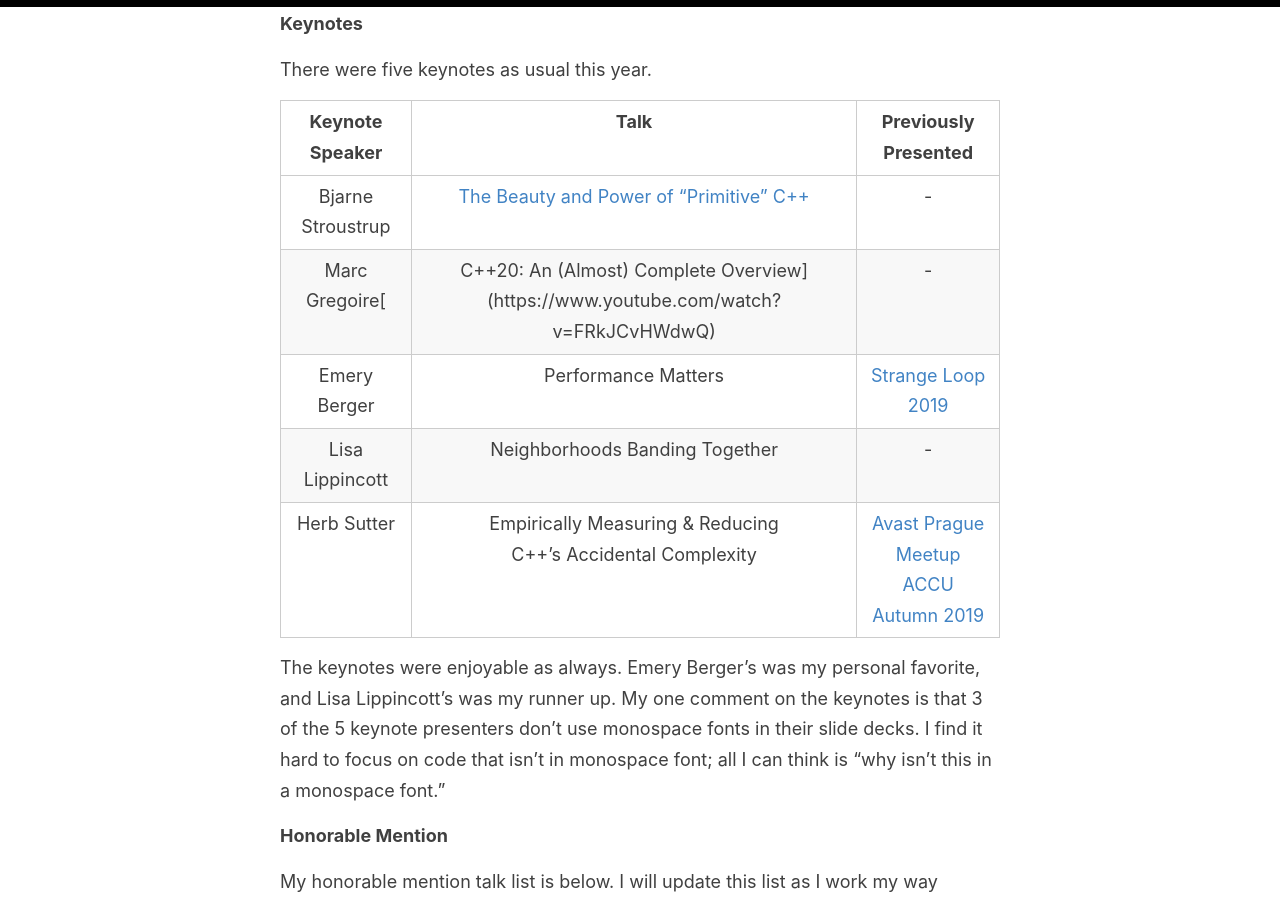
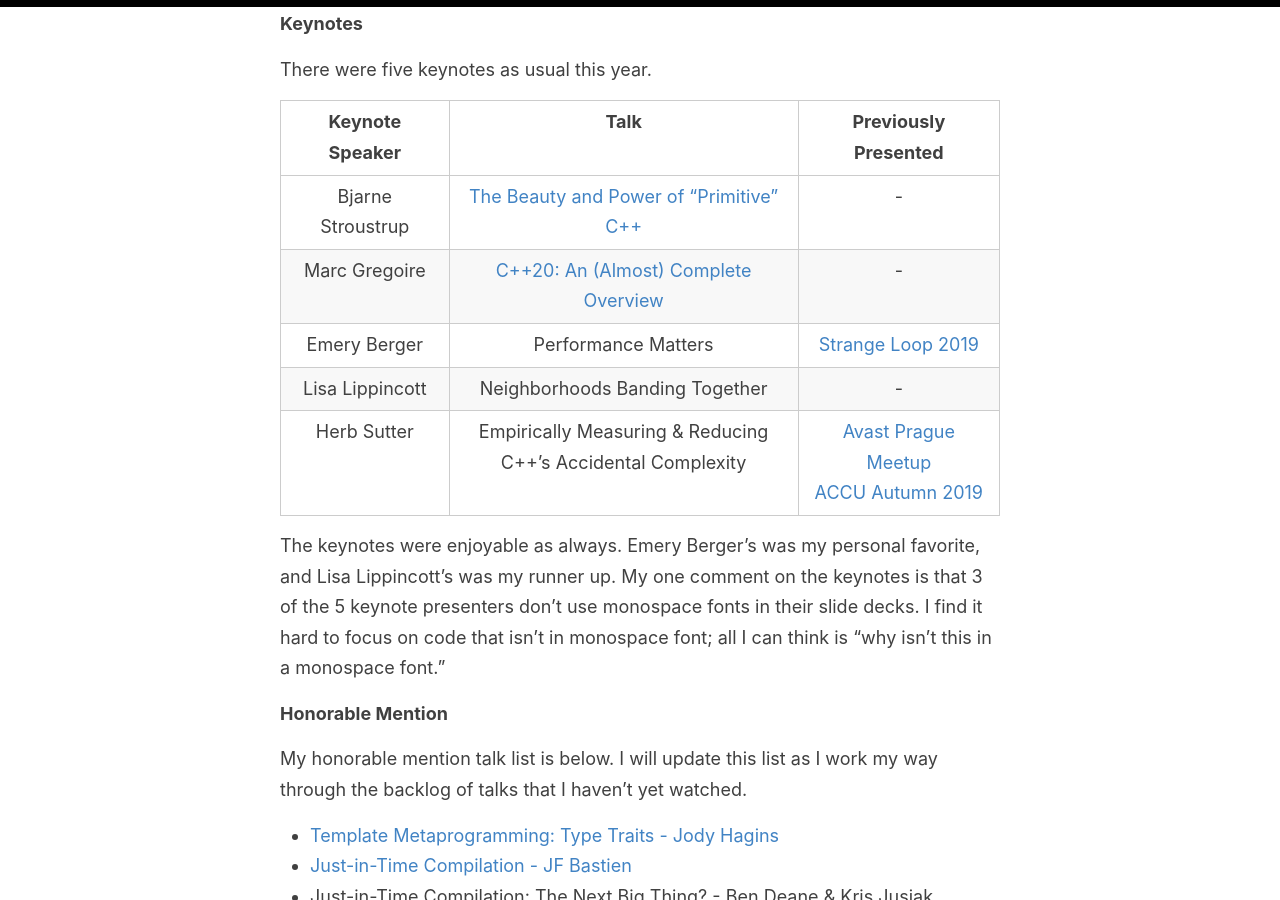
Before and after one commit to codereport/codereport.github.io, a Jekyll site: the page built from _posts/2020-09-20-CppCon2020TripReport.md, in a window 1280 px wide and 900 px high, scrolled down 6151 px. Built offline with Jekyll 4.4.1, drawn with Linux system fonts in a browser that asks for light colours; comment, search, counter and statistics services are not loaded.

Commit message:
Update 2020-09-20-CppCon2020TripReport.md

```diff
--- a/_posts/2020-09-20-CppCon2020TripReport.md
+++ b/_posts/2020-09-20-CppCon2020TripReport.md
@@ -114,7 +114,7 @@ There were five keynotes as usual this year.
 |Keynote Speaker|Talk|Previously Presented|
 |:-:|:-:|:-:|
 |Bjarne Stroustrup|[The Beauty and Power of "Primitive" C++](https://www.youtube.com/watch?v=ERzENfQ51Ck)|-|
-|Marc Gregoire[|C++20: An (Almost) Complete Overview](https://www.youtube.com/watch?v=FRkJCvHWdwQ)|-|
+|Marc Gregoire|[C++20: An (Almost) Complete Overview](https://www.youtube.com/watch?v=FRkJCvHWdwQ)|-|
 |Emery Berger|Performance Matters|[Strange Loop 2019](https://www.youtube.com/watch?v=r-TLSBdHe1A)|
 |Lisa Lippincott|Neighborhoods Banding Together|-|
 |Herb Sutter|Empirically Measuring & Reducing<br> C++’s Accidental Complexity|[Avast Prague Meetup](https://www.youtube.com/watch?v=qx22oxlQmKc) <br> [ACCU Autumn 2019](https://conference.accu.org/previous/2019_autumn/sessions/#XQuantifyingAccidentalComplexityAnEmpiricalLookatTeachingandUsingC)|
```
